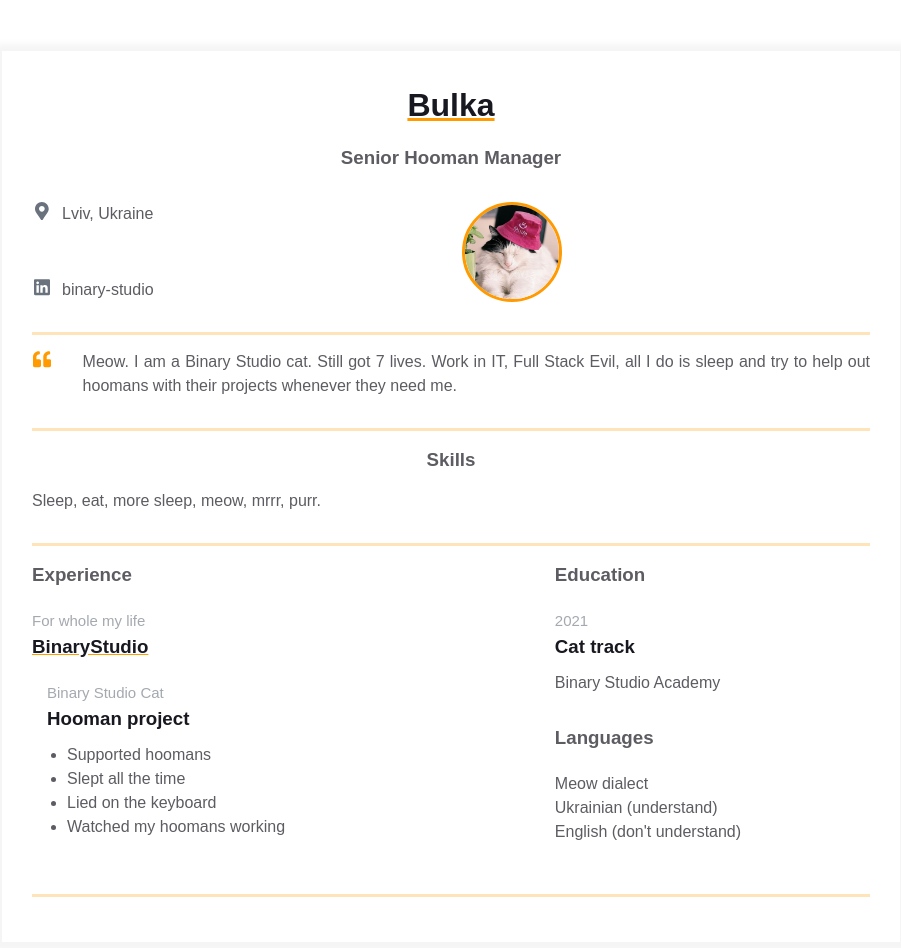
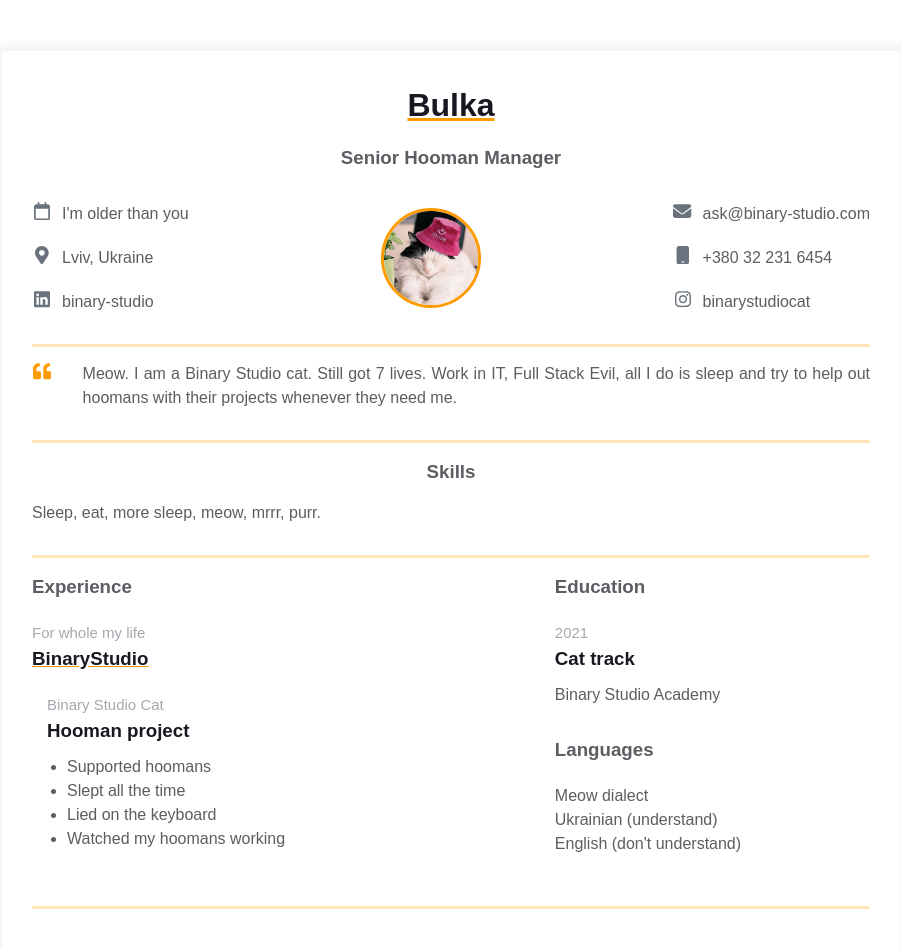
Before and after one commit to mksxhre/homepage, a plain HTML site: page index.html in a window 1280 px wide. Shown: the whole page, without its empty margins (189-1090 px from the left). Drawn offline with Linux system fonts and the light colour scheme.

Commit message:
add additional contact info

```diff
--- a/index.html
+++ b/index.html
@@ -16,6 +16,23 @@
 
             <div class="contact_info_container fh">
               <div class="contact-info__block">
+                <a href="" rel="author" class="contact-info__item">
+                  <div class="contact-info__item-icon-wrapper">
+                    <svg
+                      class="contact-info__item-icon"
+                      xmlns="http://www.w3.org/2000/svg"
+                      viewBox="0 0 448 512"
+                    >
+                      <path
+                        d="M152 24c0-13.3-10.7-24-24-24s-24 10.7-24 24V64H64C28.7 64 0 92.7 0
+                        128v16 48V448c0 35.3 28.7 64 64 64H384c35.3 0 64-28.7 64-64V192 144
+                        128c0-35.3-28.7-64-64-64H344V24c0-13.3-10.7-24-24-24s-24 10.7-24
+                        24V64H152V24zM48 192H400V448c0 8.8-7.2 16-16 16H64c-8.8 0-16-7.2-16-16V192z"
+                      />
+                    </svg>
+                  </div>
+                  <span>I'm older than you</span>
+                </a>
                 <a href="" rel="author" class="contact-info__item">
                   <div class="contact-info__item-icon-wrapper">
                     <svg
@@ -67,7 +84,79 @@
                 />
               </div>
 
-              <div class="contact-info__block"></div>
+              <div class="contact-info__block">
+                <a
+                  href="mailto:ask@binary-studio.com"
+                  rel="author"
+                  class="contact-info__item"
+                >
+                  <div class="contact-info__item-icon-wrapper">
+                    <svg
+                      class="contact-info__item-icon"
+                      xmlns="http://www.w3.org/2000/svg"
+                      viewBox="0 0 512 512"
+                    >
+                      <path
+                        d="M48 64C21.5 64 0 85.5 0 112c0 15.1 7.1 29.3 19.2 38.4L236.8 313.6c11.4 8.5
+                        27 8.5 38.4 0L492.8 150.4c12.1-9.1 19.2-23.3 19.2-38.4c0-26.5-21.5-48-48-48H48zM0
+                        176V384c0 35.3 28.7 64 64 64H448c35.3 0 64-28.7 64-64V176L294.4 339.2c-22.8
+                        17.1-54 17.1-76.8 0L0 176z"
+                      />
+                    </svg>
+                  </div>
+                  <span>ask@binary-studio.com</span>
+                </a>
+                <a
+                  href="tel:+380322316454"
+                  rel="author"
+                  class="contact-info__item"
+                >
+                  <div class="contact-info__item-icon-wrapper">
+                    <svg
+                      class="contact-info__item-icon"
+                      xmlns="http://www.w3.org/2000/svg"
+                      viewBox="0 0 384 512"
+                    >
+                      <path
+                        d="M80 0C44.7 0 16 28.7 16 64V448c0 35.3 28.7 64 64 64H304c35.3 0 64-28.7
+                        64-64V64c0-35.3-28.7-64-64-64H80zm80 432h64c8.8 0 16 7.2 16 16s-7.2 16-16
+                        16H160c-8.8 0-16-7.2-16-16s7.2-16 16-16z"
+                      />
+                    </svg>
+                  </div>
+                  <span>+380 32 231 6454</span>
+                </a>
+                <a
+                  href="https://www.instagram.com/binarystudiocat/"
+                  rel="author"
+                  class="contact-info__item"
+                >
+                  <div class="contact-info__item-icon-wrapper">
+                    <svg
+                      class="contact-info__item-icon"
+                      xmlns="http://www.w3.org/2000/svg"
+                      viewBox="0 0 448 512"
+                    >
+                      <path
+                        d="M224.1 141c-63.6 0-114.9 51.3-114.9 114.9s51.3 114.9 114.9 114.9S339
+                        319.5 339 255.9 287.7 141 224.1 141zm0 189.6c-41.1
+                        0-74.7-33.5-74.7-74.7s33.5-74.7 74.7-74.7 74.7 33.5 74.7 74.7-33.6
+                        74.7-74.7 74.7zm146.4-194.3c0 14.9-12 26.8-26.8
+                        26.8-14.9 0-26.8-12-26.8-26.8s12-26.8 26.8-26.8 26.8 12 26.8 26.8zm76.1
+                        27.2c-1.7-35.9-9.9-67.7-36.2-93.9-26.2-26.2-58-34.4-93.9-36.2-37-2.1-147.9-2.1-184.9
+                        0-35.8 1.7-67.6 9.9-93.9 36.1s-34.4 58-36.2 93.9c-2.1 37-2.1 147.9 0 184.9
+                        1.7 35.9 9.9 67.7 36.2 93.9s58 34.4 93.9 36.2c37 2.1 147.9 2.1 184.9 0
+                        35.9-1.7 67.7-9.9 93.9-36.2 26.2-26.2 34.4-58 36.2-93.9 2.1-37 2.1-147.8
+                        0-184.8zM398.8 388c-7.8 19.6-22.9 34.7-42.6 42.6-29.5 11.7-99.5 9-132.1
+                        9s-102.7 2.6-132.1-9c-19.6-7.8-34.7-22.9-42.6-42.6-11.7-29.5-9-99.5-9-132.1s-2.6-102.7
+                        9-132.1c7.8-19.6 22.9-34.7 42.6-42.6 29.5-11.7 99.5-9 132.1-9s102.7-2.6
+                        132.1 9c19.6 7.8 34.7 22.9 42.6 42.6 11.7 29.5 9 99.5 9 132.1s2.7 102.7-9 132.1z"
+                      />
+                    </svg>
+                  </div>
+                  <span>binarystudiocat</span>
+                </a>
+              </div>
             </div>
           </div>
         </div>
```
